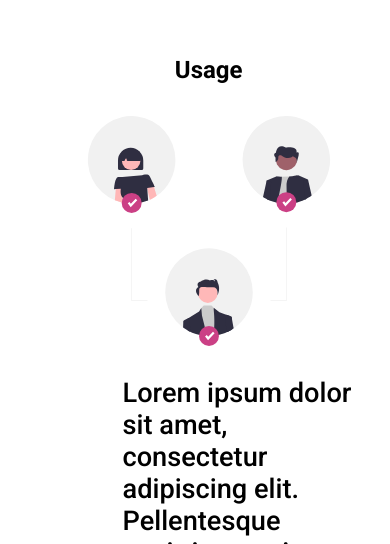
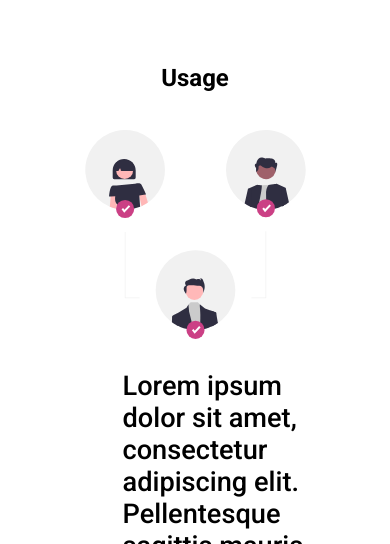
Before and after one commit to sametaln/unictaste, a Next.js app: page /Main in a window 390 px wide. Shown: the part 994-1538 px from the top of the page. Built offline with nearby package versions, Linux system fonts and the light colour scheme.

Commit message:
Update Main.module.scss

```diff
--- a/styles/Main.module.scss
+++ b/styles/Main.module.scss
@@ -277,7 +277,7 @@
     flex-direction: column;
     justify-content: center;
     align-items: center;
-    width: 110%;
+    width: 100%;
     height: 100%;
     margin: 0 auto;
   }
```
